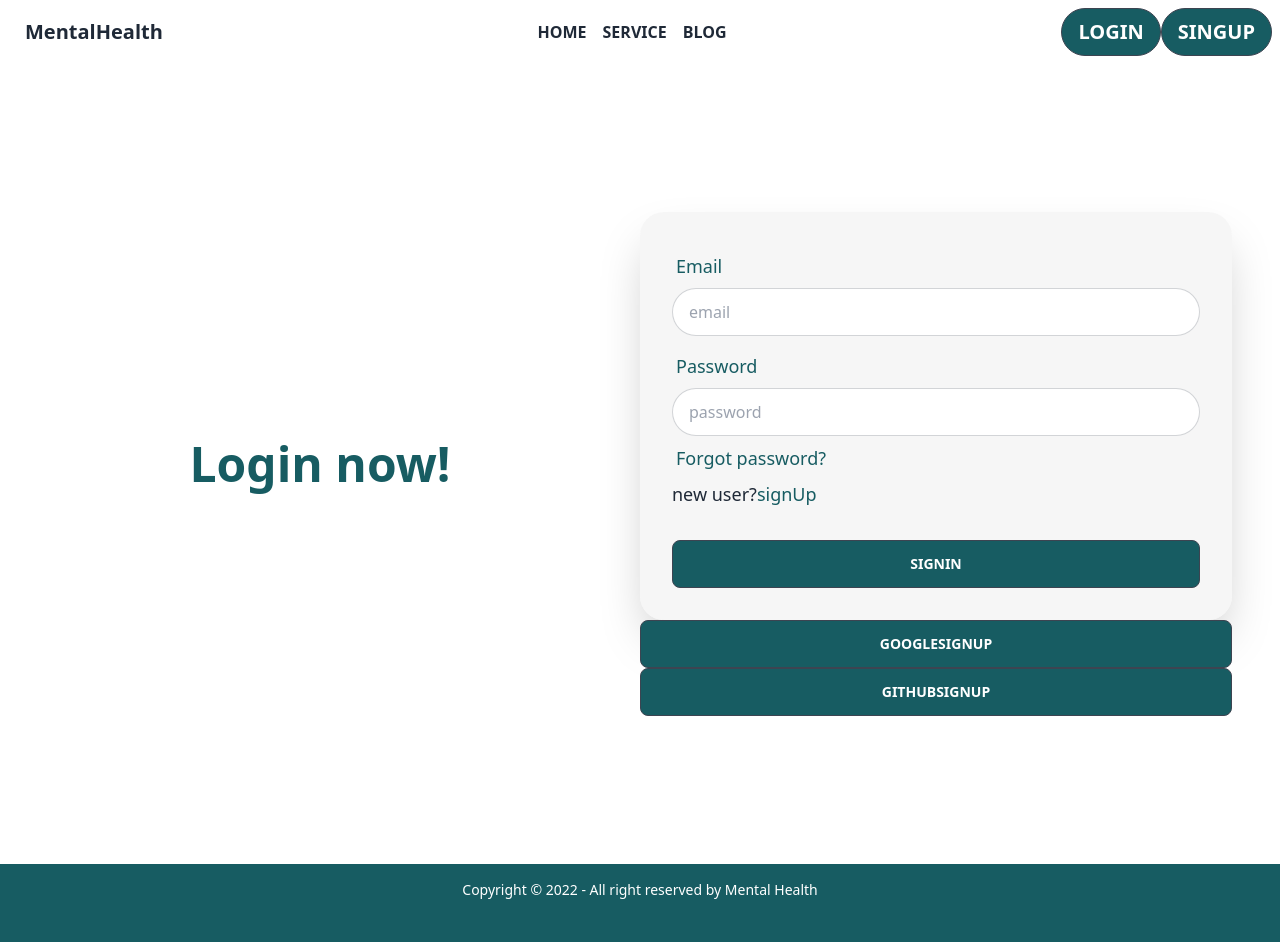
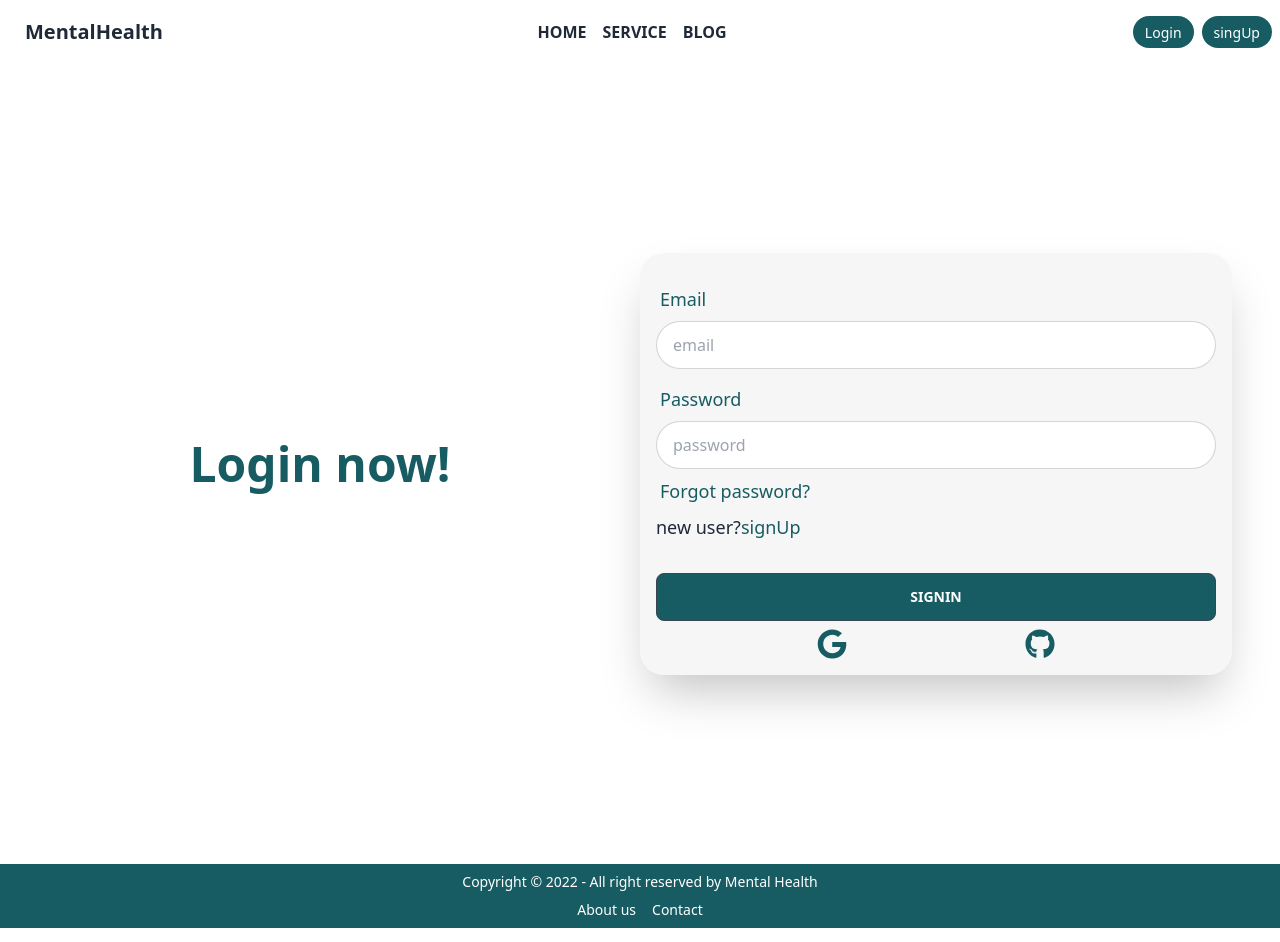
Before and after one commit to arafatyamin/mental-care-client, a React (Create React App) app: page /login in a window 1280 px wide. Shown: the top 942 px of the page. Built offline with nearby package versions, Linux system fonts and the light colour scheme; no server answers; what react-photo-view would draw is missing.

Commit message:
component upgraded

```diff
--- a/package.json
+++ b/package.json
@@ -12,6 +12,7 @@
     "react": "^18.2.0",
     "react-dom": "^18.2.0",
     "react-hot-toast": "^2.4.0",
+    "react-icons": "^4.7.1",
     "react-photo-view": "^1.2.2",
     "react-router-dom": "^6.4.3",
     "react-scripts": "5.0.1",
--- a/src/pages/Contact/Contact.js
+++ b/src/pages/Contact/Contact.js
@@ -3,13 +3,13 @@ import React from 'react';
 const Contact = () => {
     return (
         <div className="lg:flex w-full items-center py-12">
-            <div className="flex flex-col lg:w-1/2 items-center py-12">
+            <form className="flex flex-col lg:w-1/2 items-center px-4 py-12">
                 <h1 className="text-5xl pb-6">Send a Message</h1>
                 <input type="text" placeholder="your name" className="input input-bordered w-full mb-4" />
                 <input type="email" placeholder="your email" className="input input-bordered w-full mb-4" />
                 <textarea className="textarea textarea-bordered mb-4 w-full" placeholder="message"></textarea>
-                <input type="submit" placeholder="submit" className="btn w-full max-w-xs" />
-            </div>
+                <input type="submit" placeholder="submit" className="btn w-full bg-[#01cab8] hover:bg-white hover:border-2 hover:border-[#01cab8] hover:text-[#01cab8] max-w-xs" />
+            </form>
             <div className="lg:w-1/2 lg:items-center py-12">
                 <h1 className="text-5xl pb-4">Location</h1>
                 <p>551 Water Color Green Ball St, New York, NY 2041, USA</p>
--- a/src/pages/Footer/Footer.js
+++ b/src/pages/Footer/Footer.js
@@ -3,14 +3,15 @@ import { Link } from 'react-router-dom';
 
 const Footer = () => {
     return (
-            <footer className="footer footer-center p-4 bg-[#175c62] text-white">
+            <footer className="footer footer-center py-2 bg-[#175c62] text-white">
             <div>
                 <p>Copyright © 2022 - All right reserved by Mental Health</p>
+                <div className='flex '>
+                    <Link className="link link-hover mr-4">About us</Link>
+                    <Link className="link link-hover">Contact</Link>
+                </div>
             </div>
-            <div>
-            <Link className="link link-hover">About us</Link>
-            <Link className="link link-hover">Contact</Link>
-            </div>
+
             </footer>
     );
 };
--- a/src/pages/Header/Header.js
+++ b/src/pages/Header/Header.js
@@ -8,15 +8,8 @@ const Header = () => {
     const handleLogOut= () => {
         logout();
     }
-    return (
-        <div>
-            <div className="navbar bg-base-100">
-                <div className="navbar-start">
-                    <div className="dropdown">
-                    <label tabIndex={0} className="btn btn-ghost lg:hidden">
-                        <svg xmlns="http://www.w3.org/2000/svg" className="h-5 w-5" fill="none" viewBox="0 0 24 24" stroke="currentColor"><path strokeLinecap="round" strokeLinejoin="round" strokeWidth="2" d="M4 6h16M4 12h8m-8 6h16" /></svg>
-                    </label>
-                    <ul tabIndex={0} className="menu menu-compact dropdown-content mt-3 p-2 shadow bg-base-100 rounded-box w-42">
+
+    const menuItems = <React.Fragment>
         <Link to="/" className="hover:text-[#175c62] text-md font-bold hover:border-b-2 border-[#175c62] mr-4">HOME</Link>
             <Link to="/services" className="hover:text-[#175c62] text-md font-bold hover:border-b-2 border-[#175c62] mr-4">SERVICE</Link>
             {
@@ -25,21 +18,24 @@ const Header = () => {
                 <Link to="/addService" className="hover:text-[#175c62] text-md font-bold hover:border-b-2 border-[#175c62] mr-4">ADD SERVICE</Link></> : ""
             }
             <Link to="/blogs" className="hover:text-[#175c62] text-md font-bold hover:border-b-2 border-[#175c62] mr-4">BLOG</Link>
-
+    </React.Fragment>
+    return (
+        <div>
+            <div className="navbar py-0 bg-base-100">
+                <div className="navbar-start">
+                    <div className="dropdown">
+                    <label tabIndex={0} className="btn btn-ghost lg:hidden">
+                        <svg xmlns="http://www.w3.org/2000/svg" className="h-5 w-5" fill="none" viewBox="0 0 24 24" stroke="currentColor"><path strokeLinecap="round" strokeLinejoin="round" strokeWidth="2" d="M4 6h16M4 12h8m-8 6h16" /></svg>
+                    </label>
+                    <ul tabIndex={0} className="menu menu-compact dropdown-content mt-3 p-2 shadow bg-base-100 rounded-box w-42">
+                    {menuItems}
                     </ul>
                     </div>
                     <Link to="/" className="btn btn-ghost normal-case text-xl">MentalHealth</Link>
                 </div>
                 <div className="navbar-center hidden lg:flex">
             <div className="menu menu-horizontal p-0">
-            <Link to="/" className="hover:text-[#175c62] text-md font-bold hover:border-b-2 border-[#175c62] mr-4">HOME</Link>
-            <Link to="/services" className="hover:text-[#175c62] text-md font-bold hover:border-b-2 border-[#175c62] mr-4">SERVICE</Link>
-            {
-                user?.email ? <>
-                <Link to="/reviews" className="hover:text-[#175c62] text-md font-bold hover:border-b-2 border-[#175c62] mr-4">REVIEWS</Link>
-                <Link to="/addService" className="hover:text-[#175c62] text-md font-bold hover:border-b-2 border-[#175c62] mr-4">ADD SERVICE</Link></> : ""
-            }
-            <Link to="/blogs" className="hover:text-[#175c62] text-md font-bold hover:border-b-2 border-[#175c62] mr-4">BLOG</Link>
+            {menuItems}
 
     </div>
   </div>
@@ -50,8 +46,8 @@ const Header = () => {
             <img data-tip={user?.displayName} className="w-10 h-10 mx-4 rounded-full tooltip tooltip-bottom" src={user?.photoURL || "https://i.ibb.co/whgZnWG/black-contour-f41038db.jpg"} alt="" />
         </>
         :<>
-            <Link to="/login" className="btn rounded-full bg-[#175c62] hover:bg-white hover:text-[#175c62] text-xl">Login</Link>
-            <Link to="/signUp" className="btn rounded-full bg-[#175c62] hover:bg-white hover:text-[#175c62] text-xl">singUp</Link>
+            <Link to="/login" className="btn-sm text-white rounded-full bg-[#175c62] hover:bg-white hover:text-[#175c62] text-md flex items-center mr-2">Login</Link>
+            <Link to="/signUp" className="btn-sm text-white rounded-full bg-[#175c62] hover:bg-white hover:text-[#175c62] text-md flex items-center">singUp</Link>
         </>
     }
 
--- a/src/pages/Home/GroupAdvice.js
+++ b/src/pages/Home/GroupAdvice.js
@@ -5,7 +5,7 @@ import img2 from '../../assets/groupTheraphy.jpg'
 const GroupAdvice = () => {
     return (
         <div className="hero lg:h-96
-            " style={{ backgroundImage: `url(${img2})` }}>
+            " style={{ backgroundImage: `url(${img2})`,backgroundAttachment:'fixed'}}>
         <div className="hero-overlay bg-opacity-60 lg:h-96"></div>
         <div className="hero-content text-center text-neutral-content lg:justify-start">
             <div className="lg:w-1/2 ">
--- a/src/pages/Home/Home.js
+++ b/src/pages/Home/Home.js
@@ -11,7 +11,7 @@ const Home = () => {
 
 
     return (
-        <div className="bg-[#fff5cb] h-full p-[20px] text-center">
+        <div className="h-full pb-[20px] text-center">
             {/* carousel */}
             <div>
                 <Banner></Banner>
@@ -19,11 +19,11 @@ const Home = () => {
 
 
             {/* short services */}
-            <div className="pb-12">
+            <div className="pb-12 ">
             <div className="grid lg:grid-cols-3 gap-8 m-12 grid-items-center">
                 {
                 highlights.map(highlight =>
-                    <div key={highlight._id} className="card bg-white rounded-3xl hover:bg-[#175c62] shadow-xl">
+                    <div key={highlight._id} className="card bg-gray-300 rounded-3xl hover:bg-[#175c62] shadow-xl">
 
                         <div className="card-body items-center text-[#175c62] hover:text-white text-center">
                         <PhotoView src={highlight.picture}>
--- a/src/pages/LogIn/LogIn.js
+++ b/src/pages/LogIn/LogIn.js
@@ -3,6 +3,7 @@ import React, { useContext } from 'react';
 import { Link, useLocation, useNavigate } from 'react-router-dom';
 import { setAuthToken } from '../../api/auth';
 import { AuthContext } from '../../contexts/AuthProvider';
+import {FaGoogle, FaGithub} from 'react-icons/fa'
 
 const LogIn = () => {
 
@@ -84,8 +85,8 @@ const LogIn = () => {
                 <div className="text-center  flex justify-center items-center">
                 <h1 className="text-5xl font-bold text-[#175c62] my-8">Login now!</h1>
                 </div>
-                <div className="card lg:mr-12 my-4">
-                <form onSubmit={handleLogIn} className="card-body text-lg  shadow-2xl w-full rounded-3xl bg-[#f2f2f2a5]">
+                <div className="card lg:mr-12 my-4 py-4 bg-[#f2f2f2a5] shadow-2xl  rounded-3xl">
+                <form onSubmit={handleLogIn} className="card-body px-4 py-2 text-lg  w-full">
                     <div className="form-control">
                     <label className="label text-[#175c62]">Email</label>
                     <input name="email" type="email" placeholder="email" className="input input-bordered rounded-full" />
@@ -106,8 +107,11 @@ const LogIn = () => {
                     <input type="submit" className="btn bg-[#175c62] hover:bg-white hover:text-[#175c62] hover:border-[#175c62]" value="signIn"/>
                     </div>
                 </form>
-                <input onClick={handleGoogleSignIn} type="submit" className="btn bg-[#175c62] hover:bg-white hover:text-[#175c62] hover:border-[#175c62]" value="GoogleSignUp"/>
-                <input onClick={handleGithubSignIn} type="submit" className="btn bg-[#175c62] hover:bg-white hover:text-[#175c62] hover:border-[#175c62]" value="githubSignUp"/>
+                <div className="flex justify-evenly items-center">
+                <FaGoogle onClick={handleGoogleSignIn} className="text-3xl text-[#175c62] cursor-pointer" />
+                <FaGithub onClick={handleGithubSignIn} className="text-3xl text-[#175c62] cursor-pointer" />
+
+                </div>
                 </div>
             </div>
             </div>
--- a/tailwind.config.js
+++ b/tailwind.config.js
@@ -1,8 +1,8 @@
 /** @type {import('tailwindcss').Config} */
 module.exports = {
   content: ["./src/**/*.{js,jsx,ts,tsx}",],
-  theme: {
-    extend: {},
+  daisyui: {
+    themes: false,
   },
   plugins: [require("daisyui")],
 }
```
Also changed, not shown: 1 other file (tests, documents, lock files or other folders). Lines whose indentation alone changed are shown as unchanged.
